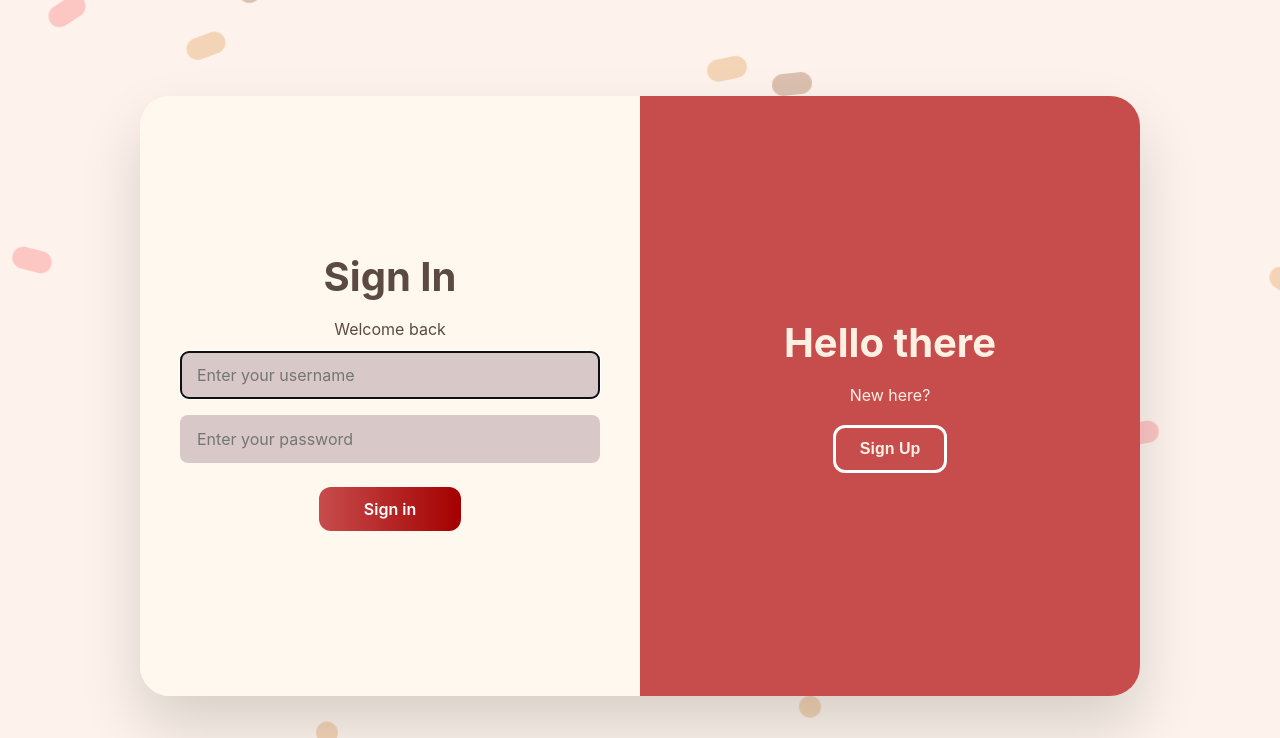
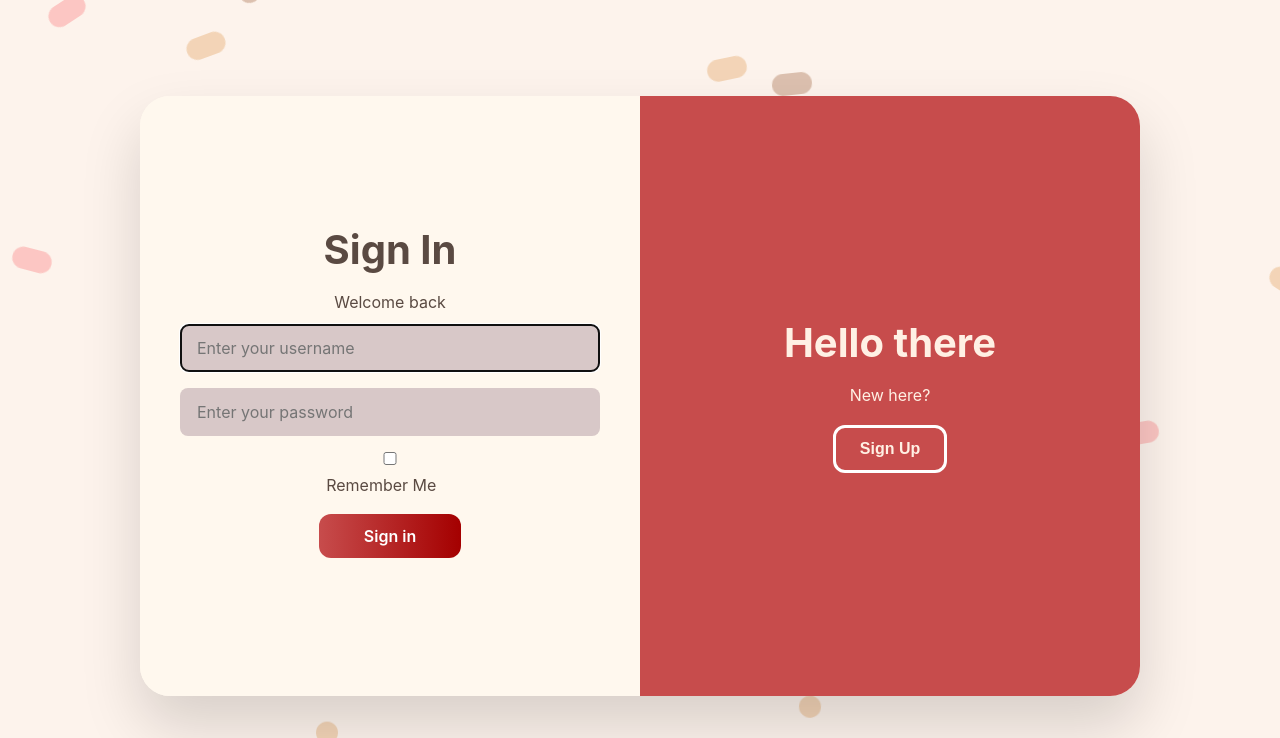
Before and after one commit to sean-dunlea/medicine-tracker-app, a Flask app: page /login in a window 1280 px wide. Shown: the top 738 px of the page. Run offline with Flask 3, Linux system fonts and the light colour scheme; parts of the project's set-up code (start-up, migrations or seed data) failed here and were passed over; some libraries are stand-ins or nearby versions.

Commit message:
Add Remember Me checkbox in html + remove unnecessary comment

```diff
--- a/app.py
+++ b/app.py
@@ -411,7 +411,7 @@ def month_calendar(year, month):
         next_year = year
     return render_template("month_calendar.html", calendar=calendar_year, year=year, month=month, month_name=month_name, today=today, prev_month=prev_month, prev_year=prev_year, next_month=next_month, next_year=next_year)
 
-#monthly calendar view - to be improved
+#monthly calendar view
 @app.route("/month_calendar")
 @login_required
 def calendar():
--- a/templates/auth.html
+++ b/templates/auth.html
@@ -60,6 +60,7 @@ no-bg
       {% for error in login_form.password.errors %}
         {{ error }}
       {% endfor %}
+      <label class="remember-me">{{ login_form.remember() }} Remember Me </label>
       {{ login_form.submit() }}
     </form>
   </section>
```
